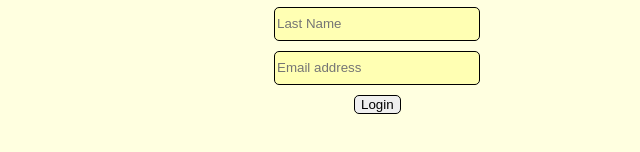
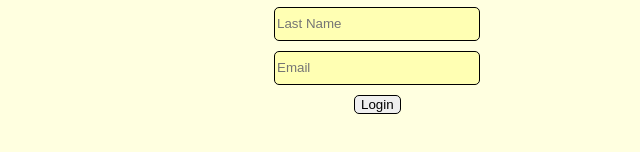
Before and after one commit to Sharath-479/News-Letter-Singup, a website: page signup.html in a window 1280 px wide. Shown: the part 334-486 px from the top of the page, 404-1044 px from the left. Drawn offline with Linux system fonts and the light colour scheme.

Commit message:
Update signup.html

```diff
--- a/signup.html
+++ b/signup.html
@@ -15,7 +15,7 @@
       <form action="/" method="post">
         <input type="text" id="top" name="firstname" placeholder="First Name">
         <input type="text" id="middle" name="lastname" placeholder="Last Name">
-        <input type="email" id="bottom" name="email" placeholder="Email address">
+        <input type="email" id="bottom" name="email" placeholder="Email">
         <button type="submit" name="button">Login</button>
       </form>
     </div>
```
